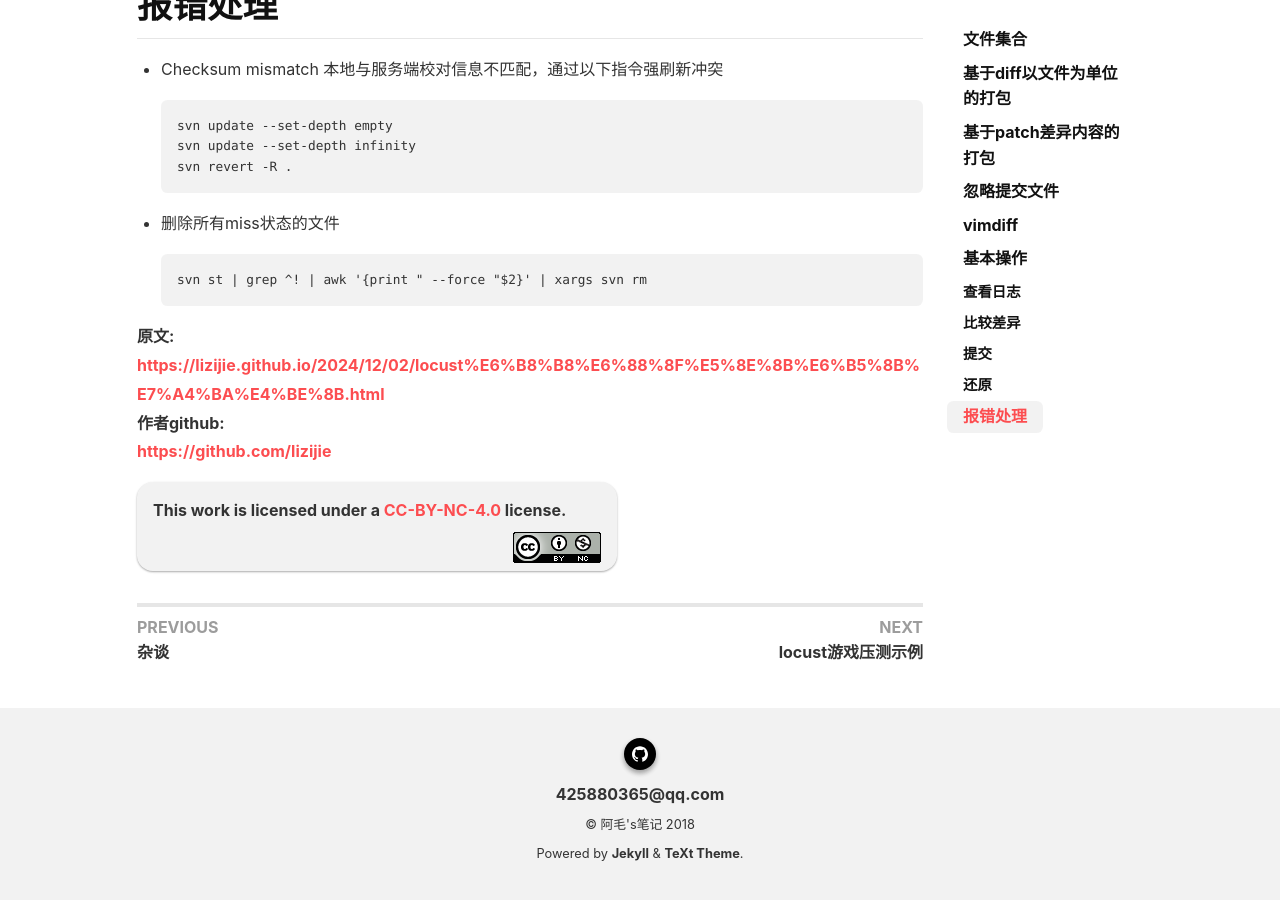
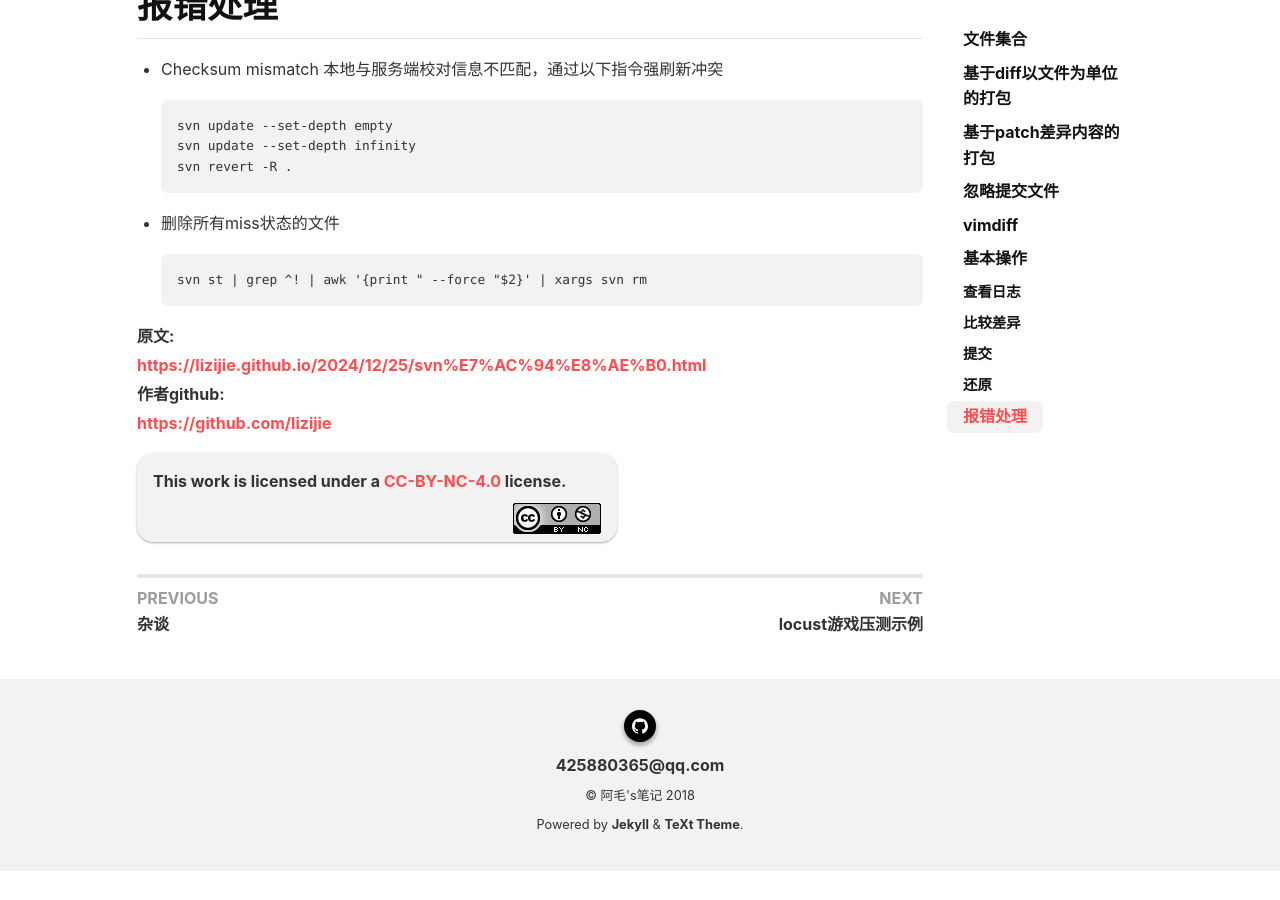
Before and after one commit to lizijie/lizijie.github.io, a Jekyll site: the page built from _posts/2024-12-25-svn笔记.md, in a window 1280 px wide and 900 px high, scrolled down 3739 px. Built offline with Jekyll 4.4.1, drawn with Linux system fonts in a browser that asks for light colours; nearby versions of some CDN libraries; comment, search, counter and statistics services are not loaded; after the commit the page ends 4610 px from its top, so only the background shows below that.

Commit message:
svn笔记

```diff
--- a/_posts/2024-12-25-svn笔记.md
+++ b/_posts/2024-12-25-svn笔记.md
@@ -147,7 +147,7 @@ svn st | grep ^! | awk '{print " --force "$2}' | xargs svn rm
 
 
 <b>原文:<br>
-<https://lizijie.github.io/2024/12/02/locust%E6%B8%B8%E6%88%8F%E5%8E%8B%E6%B5%8B%E7%A4%BA%E4%BE%8B.html>
+<https://lizijie.github.io/2024/12/25/svn%E7%AC%94%E8%AE%B0.html>
 <br>
 作者github:<br>
 <https://github.com/lizijie>
```
